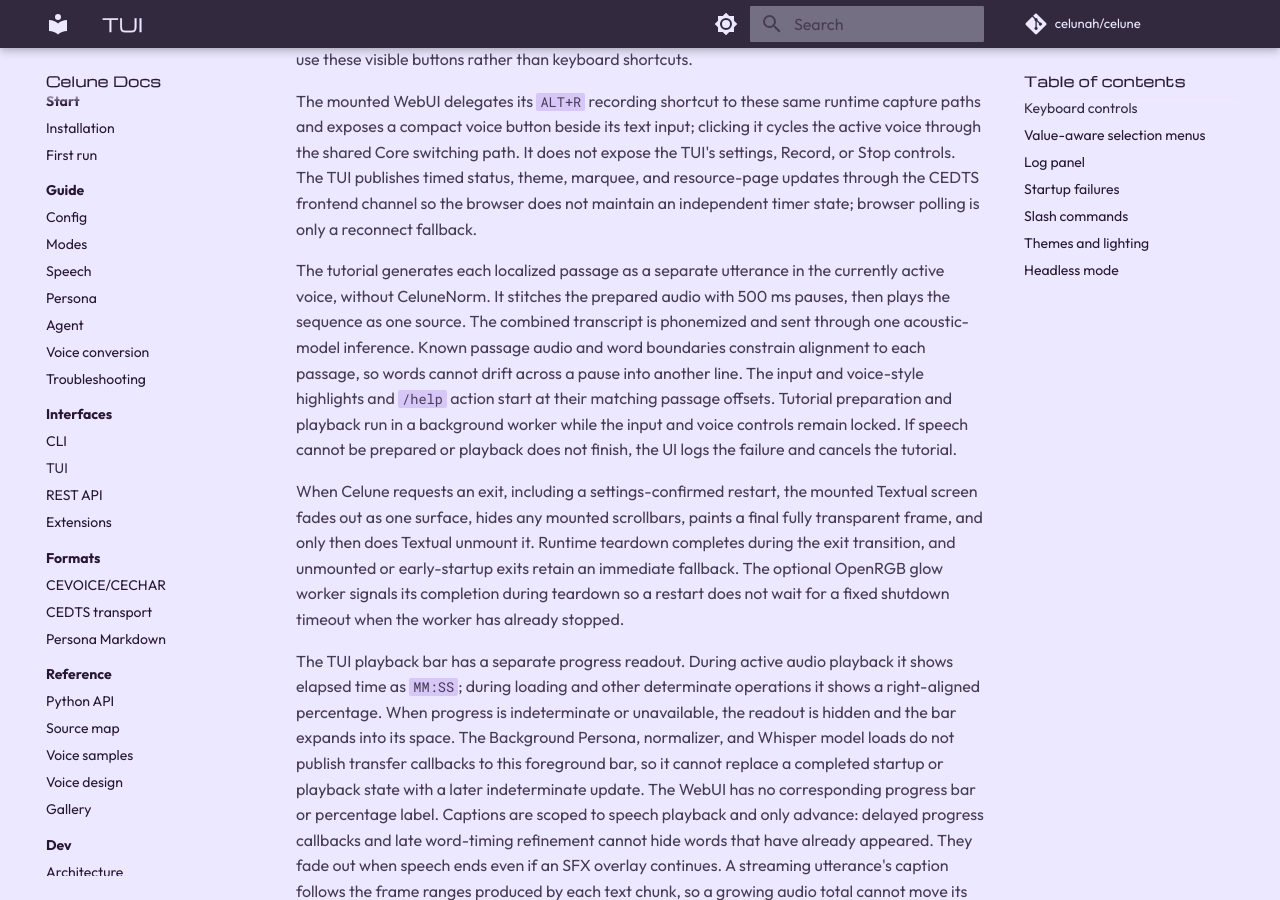
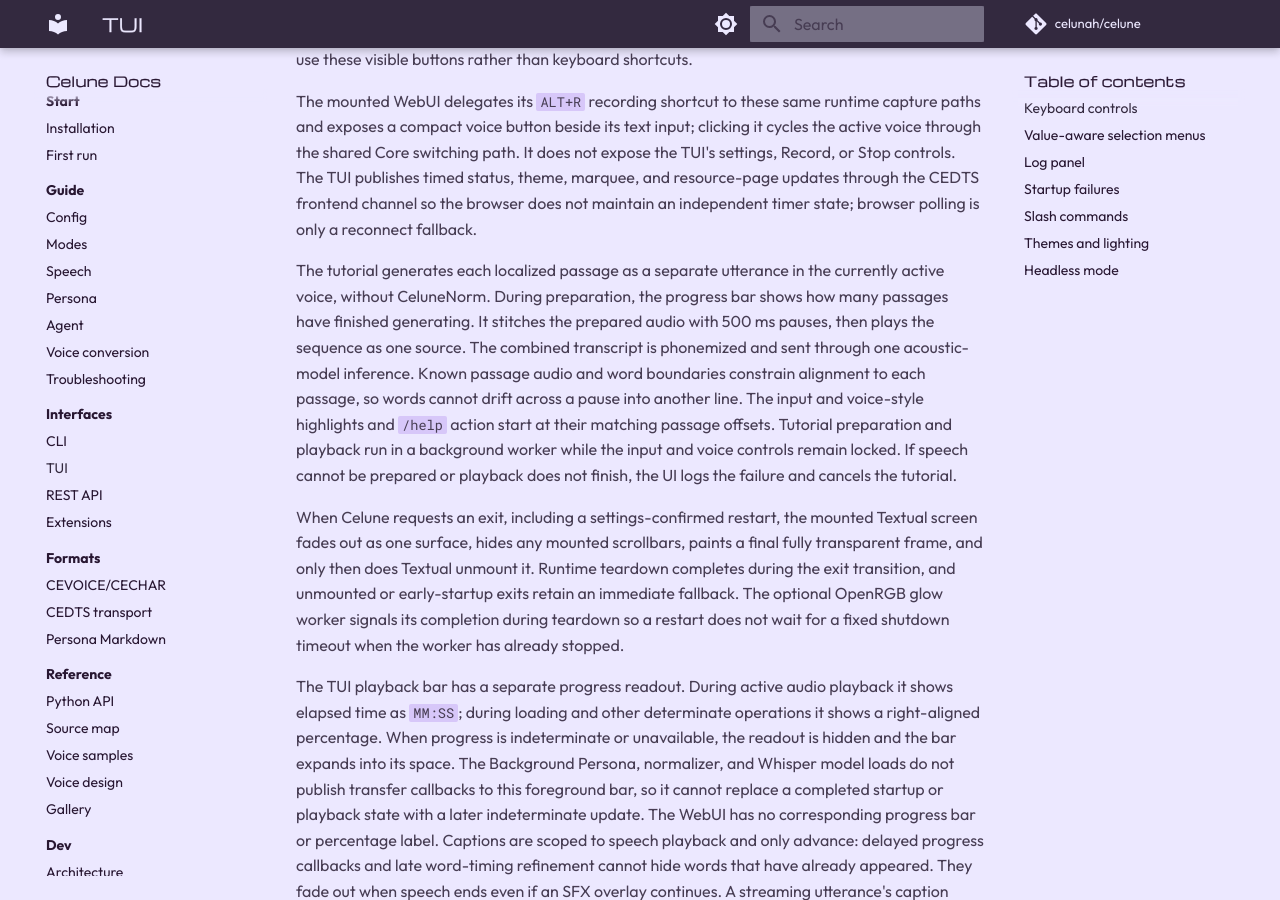
Before and after one commit to celunah/celune, an MkDocs documentation site: the page built from docs/interfaces/tui.md, in a window 1280 px wide and 900 px high, scrolled down 1092 px. Built offline with MkDocs 1.6.1 and Material for MkDocs 9.7.7, drawn with Linux system fonts in a browser that asks for light colours; comment, search, counter and statistics services are not loaded.

Commit message:
feat(tui): show tutorial generation progress

```diff
--- a/docs/interfaces/tui.md
+++ b/docs/interfaces/tui.md
@@ -46,15 +46,16 @@
 browser polling is only a reconnect fallback.
 
 The tutorial generates each localized passage as a separate utterance in the
-currently active voice, without CeluneNorm. It stitches the prepared audio with
-500 ms pauses, then plays the sequence as one source. The combined transcript
-is phonemized and sent through one acoustic-model inference. Known passage audio
-and word boundaries constrain alignment to each passage, so words cannot drift
-across a pause into another line. The input and voice-style highlights and
-`/help` action start at their matching passage offsets. Tutorial preparation and
-playback run in a background worker while the input and voice controls remain
-locked. If speech cannot be prepared or playback does not finish, the UI logs
-the failure and cancels the tutorial.
+currently active voice, without CeluneNorm. During preparation, the progress bar
+shows how many passages have finished generating. It stitches the prepared audio
+with 500 ms pauses, then plays the sequence as one source. The combined
+transcript is phonemized and sent through one acoustic-model inference. Known
+passage audio and word boundaries constrain alignment to each passage, so words
+cannot drift across a pause into another line. The input and voice-style
+highlights and `/help` action start at their matching passage offsets. Tutorial
+preparation and playback run in a background worker while the input and voice
+controls remain locked. If speech cannot be prepared or playback does not
+finish, the UI logs the failure and cancels the tutorial.
 
 When Celune requests an exit, including a settings-confirmed restart, the
 mounted Textual screen fades out as one surface, hides any mounted scrollbars,
```
Also changed, not shown: 3 other files.
